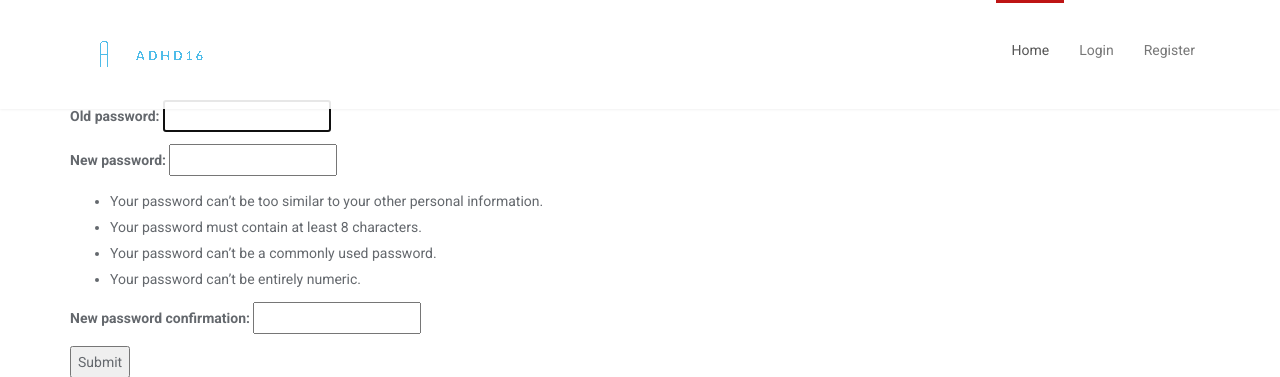
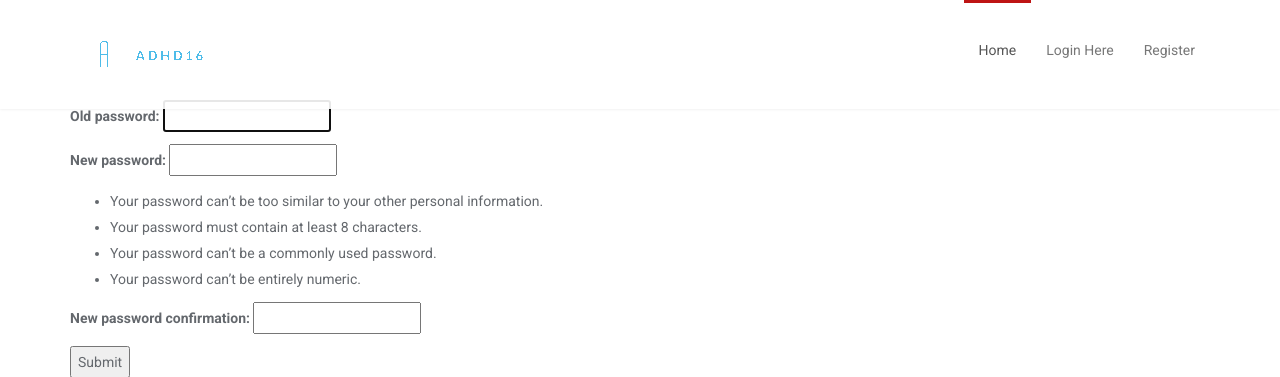
Before and after one commit to emethg/project16, a Django app: page /change-password/ in a window 1280 px wide. Shown: the top 377 px of the page. Run offline with Django 3.2, Linux system fonts and the light colour scheme; some libraries are stand-ins or nearby versions.

Commit message:
test_yaniv_commit

```diff
--- a/mysite/accounts/templates/base.html
+++ b/mysite/accounts/templates/base.html
@@ -55,7 +55,7 @@
                             <li class="scroll"><a href="{% url 'view_profile' %}">Profile</a> </li>
                             <li class="scroll"><a href="{% url 'logout' %}">Logout</a></li>
                         {% else %}
-                            <li class="scroll"><a href="{% url 'login' %}">Login</a></li>
+                            <li class="scroll"><a href="{% url 'login' %}">Login Here</a></li>
                             <li class="scroll"><a href="{% url 'register' %}">Register</a></li>
                         {% endif %}
                     </ul>
```
